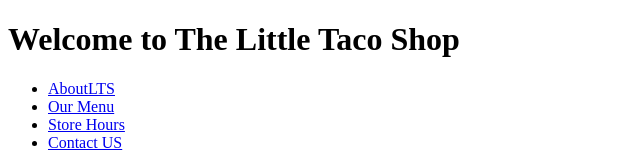
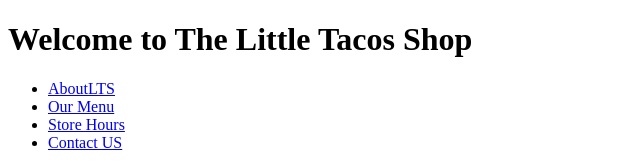
Before and after one commit to Hars964/Html-1st-project, a plain HTML site: page index.html in a window 1280 px wide. Shown: the top 165 px of the page, 0-640 px from the left. Drawn offline with Linux system fonts and the light colour scheme.

Commit message:
Html-1st-project

```diff
--- a/index.html
+++ b/index.html
@@ -13,7 +13,7 @@
     </style>
 </head>
 <body>
-    <h1>Welcome to The Little Taco Shop </h1>
+    <h1>Welcome to The Little Tacos Shop </h1>
     <div>
         <ul>
         <li><a href="#about">AboutLTS</a></li>
```
